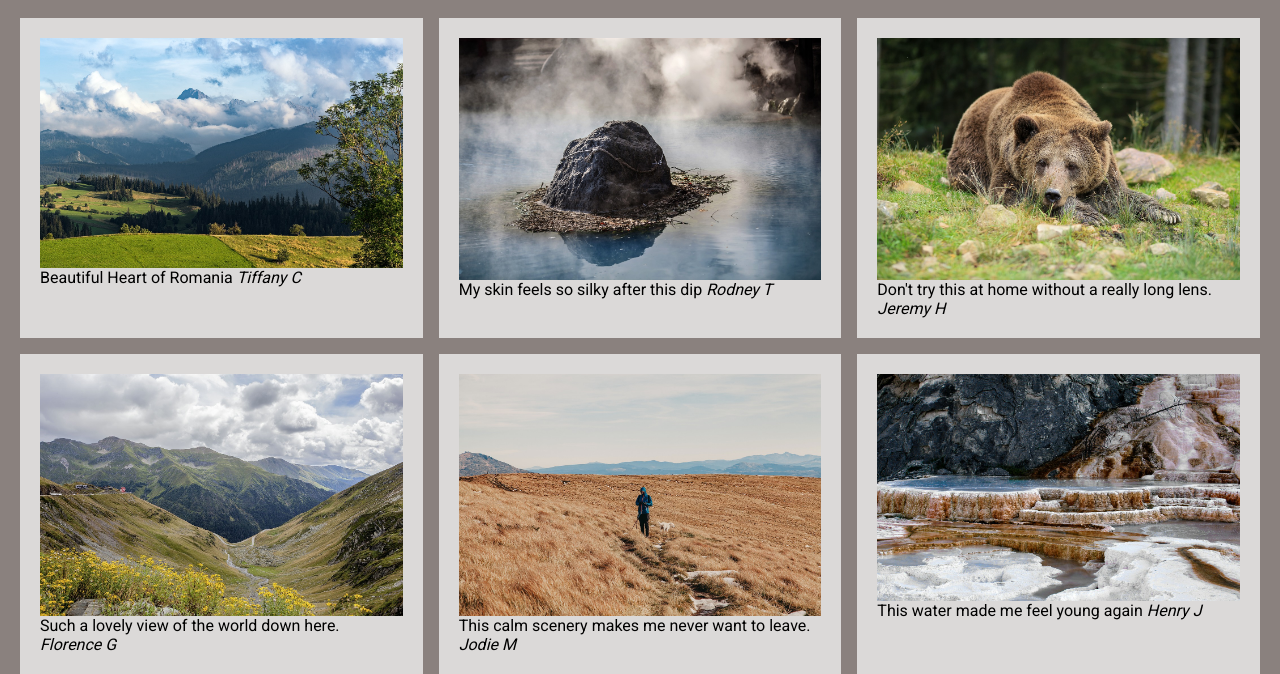
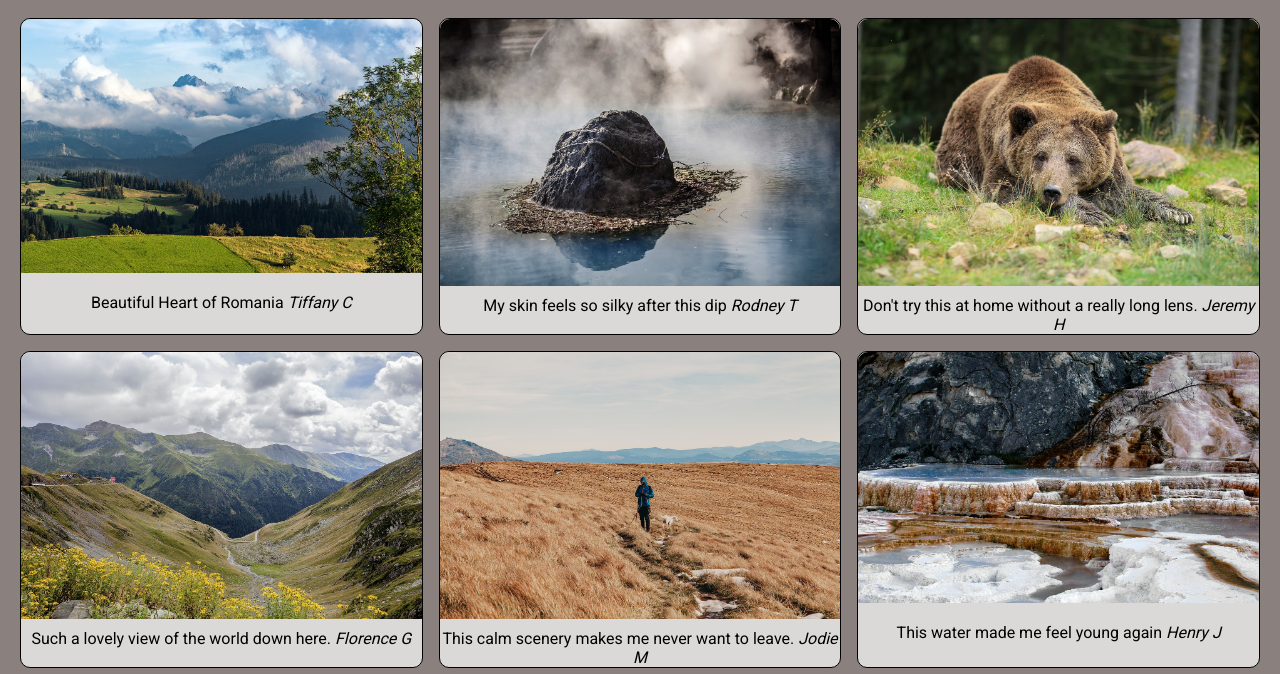
Before and after one commit to Enyorose/cpnt260-a3, a plain HTML site: page index.html in a window 1280 px wide. Shown: the part 149-823 px from the top of the page. Drawn offline with Linux system fonts and the light colour scheme; a web font is replaced by a local one.

Commit message:
fixed figcaption text

```diff
--- a/index.html
+++ b/index.html
@@ -31,7 +31,7 @@
   <main>
     <figure>
       <img src="images/mount-land-1.jpg" alt="Carpathian Mountain Landscape">
-      <figcaption>Beautiful Heart of Romania
+      <figcaption class="too-short">Beautiful Heart of Romania
         <cite>Tiffany C</cite>
       </figcaption>
     </figure>
@@ -61,7 +61,7 @@
     </figure>
     <figure>
       <img src="images/hot-springs.jpg" alt="Photo of a mineral hot-spring">
-      <figcaption>This water made me feel young again
+      <figcaption class="too-short">This water made me feel young again
         <cite>Henry J</cite>
       </figcaption>
     </figure>
--- a/styles.css
+++ b/styles.css
@@ -30,18 +30,27 @@ main {
   grid-gap: 1rem;
   margin-left: 20px;
   margin-right: 20px;
+  height: 300px;
 }
 img {
   max-width: 100%;
+  border-top-left-radius: 10px;
+  border-top-right-radius: 10px;
 }
 figure {
   background-color: #DBD9D8;
   display: flex;
   flex-direction: column;
-  margin: 0;
-  padding: 20px;
+  margin: 0px;
+  border: 1px solid black;
+  border-radius: 10px;
 }
+
 figcaption {
-min-width: 20ch
-
+min-width: 20ch;
+padding-top: 10px;
+text-align: center;
 }
+.too-short {
+  padding-top: 20px;
+}
```
